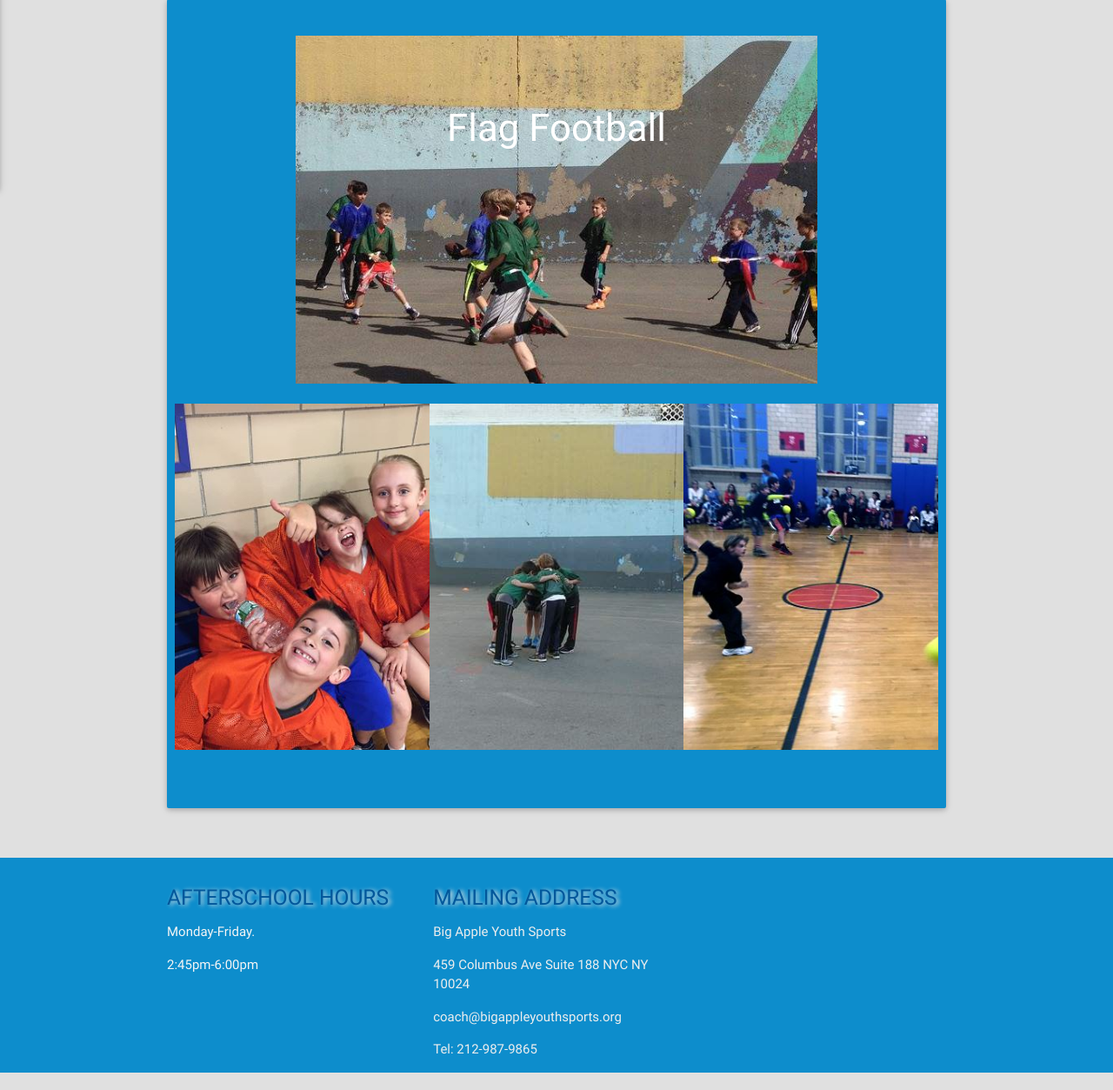
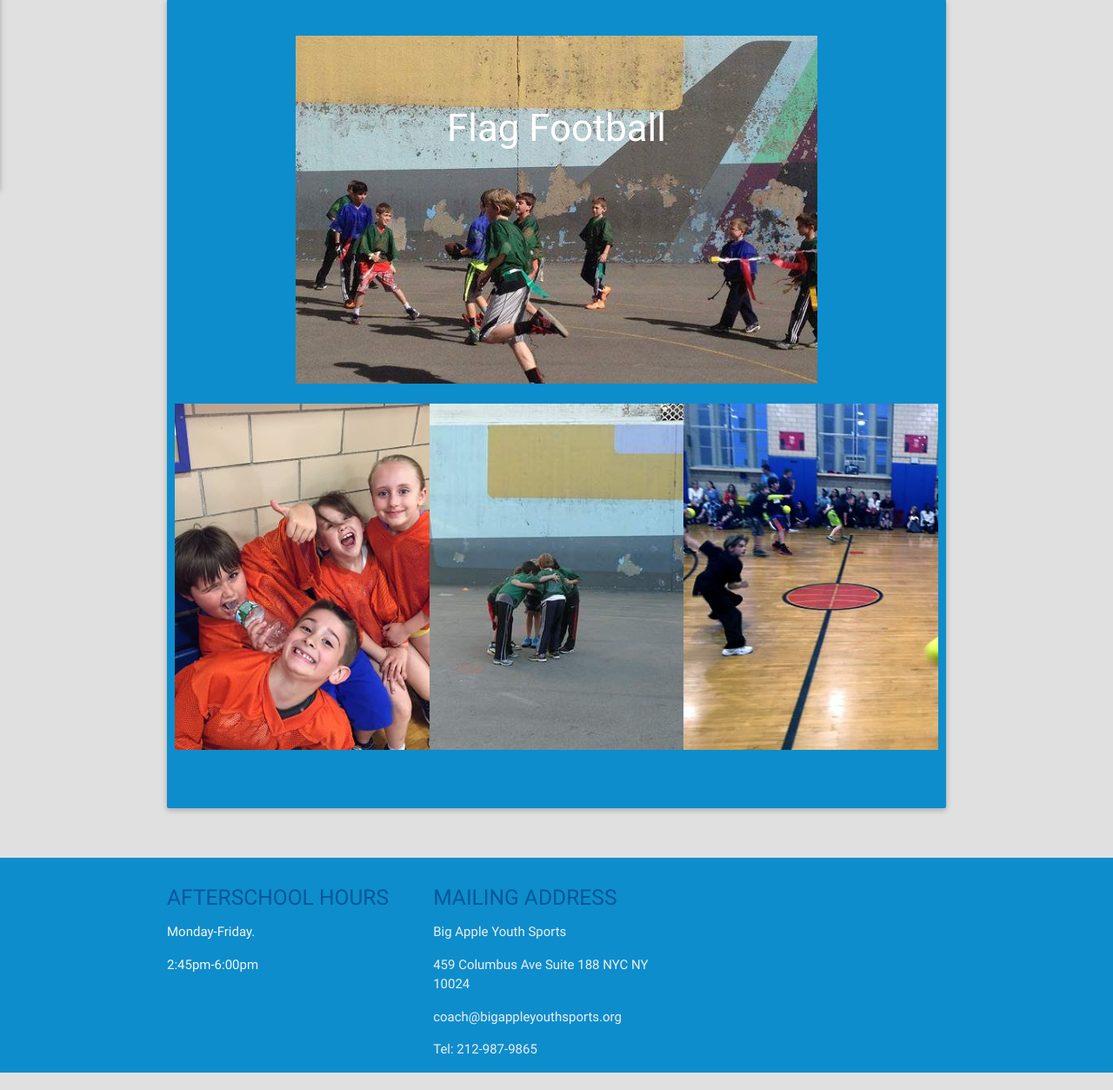
Before and after one commit to jbmyre/home, a Python web app: template templates/home/home.html in a window 1280 px wide. Shown: the part 642-1895 px from the top of the page at 87% size. Run offline with Jinja, Linux system fonts and the light colour scheme; the template is opened without the code that fills it, so the values that code supplies are empty; grey boxes are pictures that could not be loaded.

```diff
--- a/templates/home/home.html
+++ b/templates/home/home.html
@@ -136,13 +136,13 @@
             <div class="row">
 
               <div class="col l4 s6">
-                <h5 class="light-blue-text text-darken-4 light-dropshadow">AFTERSCHOOL HOURS</h5>
+                <h5 class="light-blue-text text-darken-4">AFTERSCHOOL HOURS</h5>
                 <p class="grey-text text-lighten-4">Monday-Friday.</p>
                 <p class="grey-text text-lighten-4">2:45pm-6:00pm</p>
               </div>
 
               <div class="col l4  s6">
-                <h5 class="light-blue-text text-darken-4 light-dropshadow">MAILING ADDRESS</h5>
+                <h5 class="light-blue-text text-darken-4">MAILING ADDRESS</h5>
                 <ul>
                   <li><p class="grey-text text-lighten-3" >Big Apple Youth Sports</p></li>
                   <li><p class="grey-text text-lighten-3" > 459 Columbus Ave Suite 188 NYC NY 10024</p></li>
```
